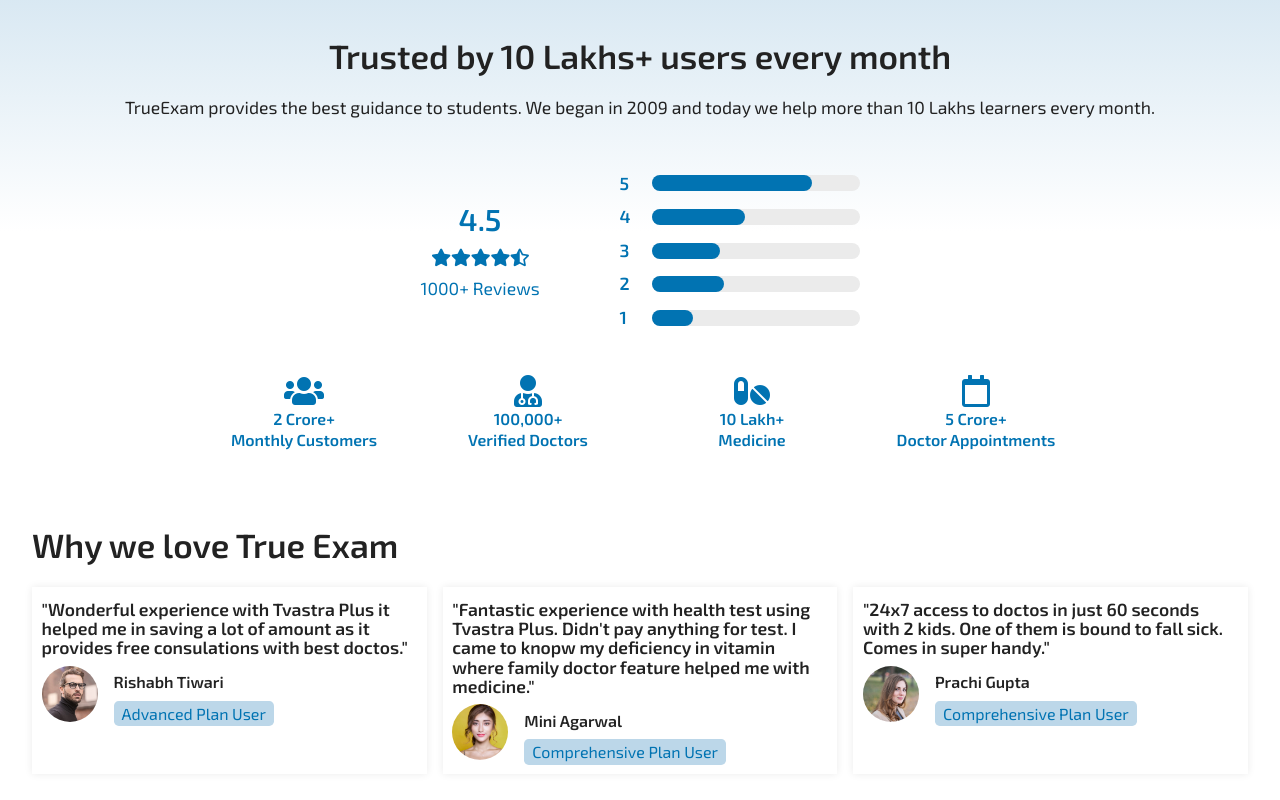
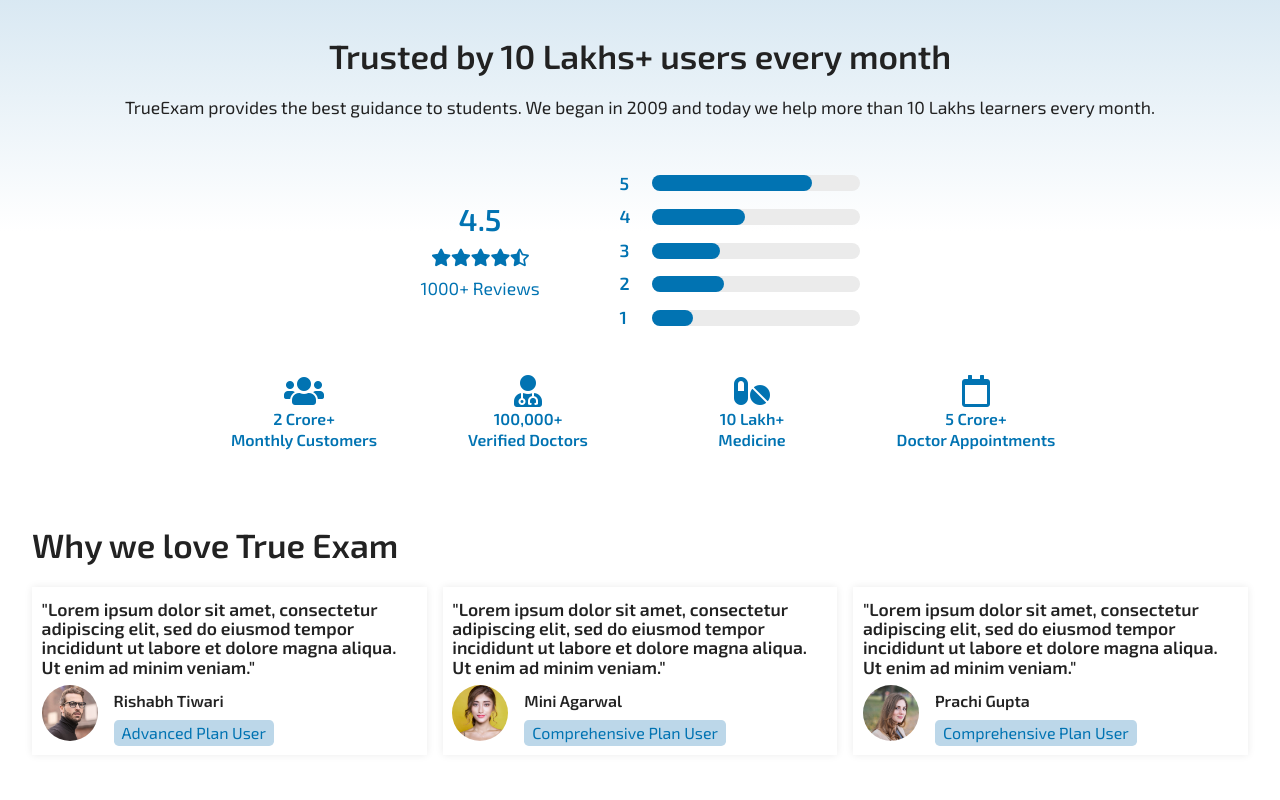
Before and after one commit to soorajarsn/True-exam, a React (Vite) app: page / in a window 1280 px wide. Shown: the part 1076-1876 px from the top of the page. Built offline with nearby package versions, Linux system fonts and the light colour scheme.

Commit message:
add Lorem ipsum to story

```diff
--- a/src/components/Stories.js
+++ b/src/components/Stories.js
@@ -11,7 +11,7 @@ function Stories() {
         </h2>
         <div className="stories lg-margin">
           <div className="story md-padding md-padding-left md-padding-right md-margin">
-            <p className="bold">"Wonderful experience with Tvastra Plus it helped me in saving a lot of amount as it provides free consulations with best doctos."</p>
+            <p className="bold">"Lorem ipsum dolor sit amet, consectetur adipiscing elit, sed do eiusmod tempor incididunt ut labore et dolore magna aliqua. Ut enim ad minim veniam."</p>
             <div className="img-name-container">
               <div className="img-container">
                 <img src={user1} alt="" />
@@ -24,8 +24,7 @@ function Stories() {
           </div>
           <div className="story md-padding md-padding-left md-padding-right md-margin">
             <p className="bold">
-              "Fantastic experience with health test using Tvastra Plus. Didn't pay anything for test. I came to knopw my deficiency in vitamin where family doctor feature helped
-              me with medicine."
+              "Lorem ipsum dolor sit amet, consectetur adipiscing elit, sed do eiusmod tempor incididunt ut labore et dolore magna aliqua. Ut enim ad minim veniam."
             </p>
             <div className="img-name-container">
               <div className="img-container">
@@ -38,7 +37,7 @@ function Stories() {
             </div>
           </div>
           <div className="story md-padding md-padding-left md-padding-right md-margin">
-            <p className="bold">"24x7 access to doctos in just 60 seconds with 2 kids. One of them is bound to fall sick. Comes in super handy."</p>
+            <p className="bold">"Lorem ipsum dolor sit amet, consectetur adipiscing elit, sed do eiusmod tempor incididunt ut labore et dolore magna aliqua. Ut enim ad minim veniam."</p>
             <div className="img-name-container">
               <div className="img-container">
                 <img src={user4} alt="" />
```
